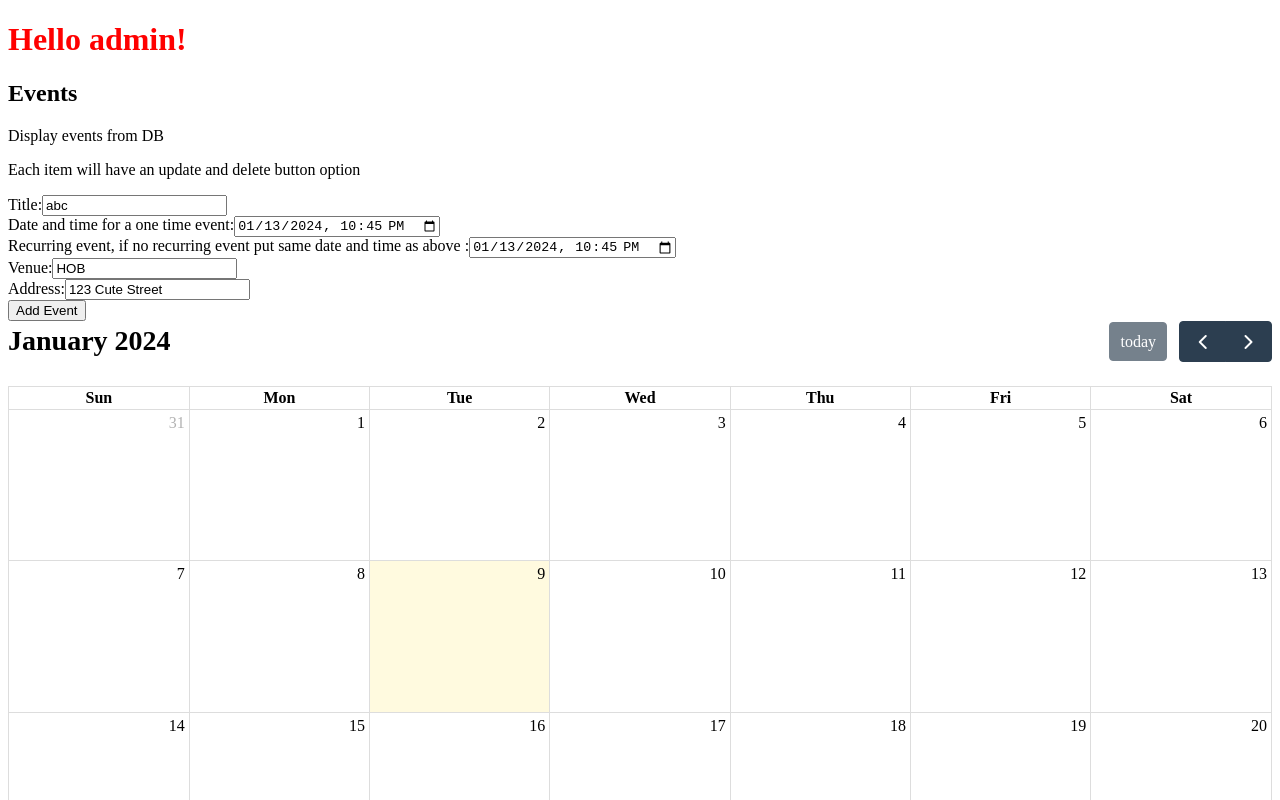
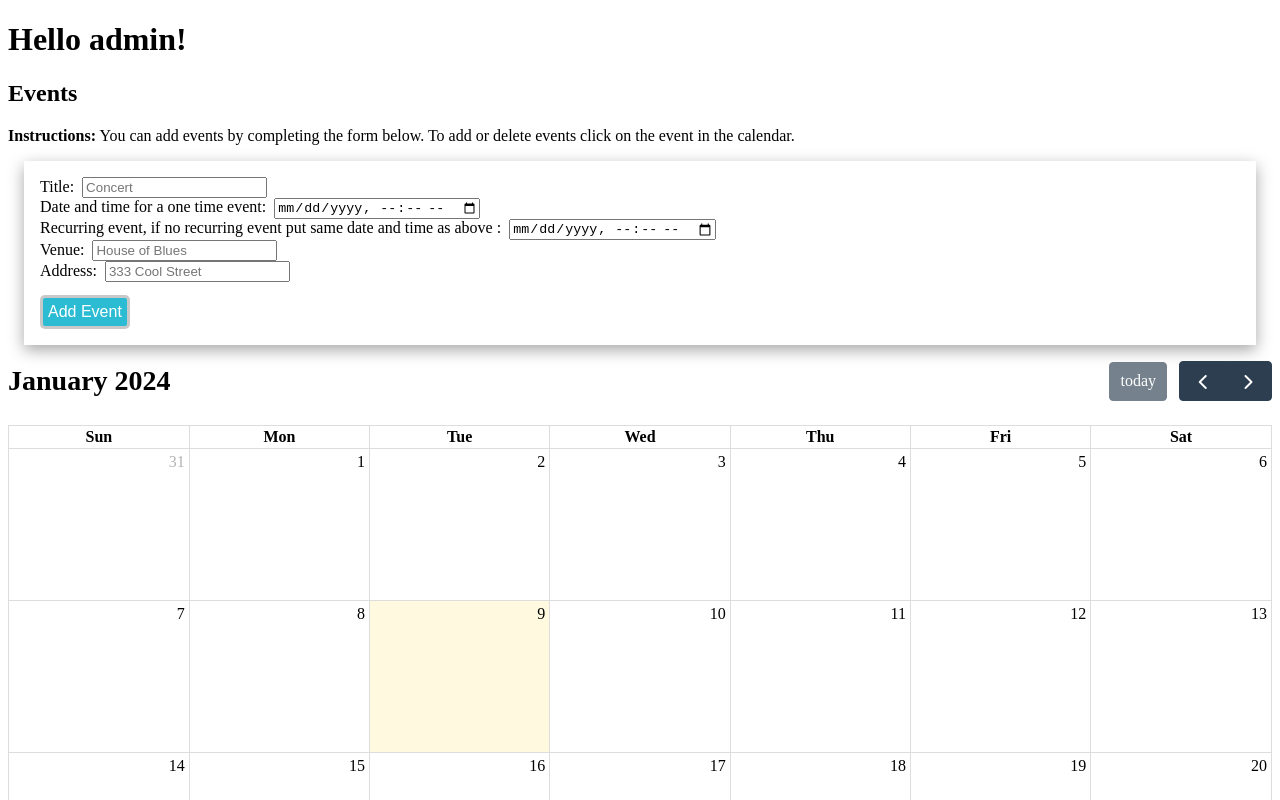
Before and after one commit to c-arriagada/es-admin, a React app: page / in a window 1280 px wide. Shown: the top 800 px of the page. Built offline with nearby package versions, Linux system fonts and the light colour scheme; no server answers.

Commit message:
added styling to modal and home page

```diff
--- a/src/components/EventForm.jsx
+++ b/src/components/EventForm.jsx
@@ -2,12 +2,20 @@ import React, { useState } from "react";
 
 function EventForm(props) {
     const emptyForm = {
-        "title": "abc",
-        "start_date": "2024-01-13T22:45",
-        "start_time": "2024-01-13T22:45",
-        "venue": "HOB",
-        "address": "123 Cute Street"
+        "title": "",
+        "start_date": "",
+        "start_time": "",
+        "venue": "",
+        "address": ""
     }
+    // test data to populate form
+    // const sampleObj = {
+    //     "title": "abc",
+    //     "start_date": "2024-01-13T22:45",
+    //     "start_time": "2024-01-13T22:45",
+    //     "venue": "HOB",
+    //     "address": "123 Cute Street"
+    // }
     const {onSubmit} = props
     const [formValues, setFormValues] = useState(emptyForm)
 
@@ -31,7 +39,7 @@ function EventForm(props) {
                 <label htmlFor="address">Address:</label>
                 <input type="text" id="address" name="address" placeholder="333 Cool Street" value={formValues.address} onChange={e => setFormValues({ ...formValues, "address": e.target.value })} /><br />
                 {/* <button type="submit" onClick={handleClick}>Add Event</button> */}
-                <button onClick={handleClick}>Add Event</button>
+                <button className="addEventBtn"   onClick={handleClick}>Add Event</button>
             </form>
         </>
     )
--- a/src/components/EventsCard.jsx
+++ b/src/components/EventsCard.jsx
@@ -59,11 +59,10 @@ function EventsCard() {
     return (
         <>
             <h2>Events</h2>
-            <div>
-                <p>Display events from DB</p>
-                <p>Each item will have an update and delete button option</p>
+            <p><b>Instructions:</b> You can add events by completing the form below. To add or delete events click on the event in the calendar.</p>
+            <div className="addEvent">
+                <EventForm onSubmit={addEvent} />
             </div>
-            <EventForm onSubmit={addEvent} />
             {!openModal &&
                 <FullCalendar
                     plugins={[dayGridPlugin]}
--- a/src/components/Modal.jsx
+++ b/src/components/Modal.jsx
@@ -39,21 +39,6 @@ function Modal({ closeModal, eventDetails, deleteEvent, updateEvent}) {
                     <h1>Event</h1>
                 </div>
                 <div className="body">
-                    <p>{eventDetails.title}</p>
-                    <p>{dateTime.toLocaleString([], options)}</p>
-                    {/* <p>{new Date(eventDetails.startTime).toLocaleTimeString}</p> */}
-                    <p>{eventDetails.venue}</p>
-                    <p>{eventDetails.address}</p>
-                </div>
-                <div className="footer">
-                    <button>Update event</button>
-                    <button onClick={()=> {
-                        console.log('eventId', eventDetails.id)
-                        deleteEvent(eventDetails.id)
-                        closeModal(false)
-                        }}>Delete event</button>
-                </div>
-                <div>
                     <form id="modalForm">
                         <label htmlFor="titleModal">Title:</label>
                         <input type="text" name="title" defaultValue={eventDetails.title} /><br/>
@@ -64,7 +49,15 @@ function Modal({ closeModal, eventDetails, deleteEvent, updateEvent}) {
                         <input type="text" name="venue" defaultValue={eventDetails.venue} /><br/>
                         <label htmlFor="addressModal">Address:</label>
                         <input type="text" name="address" defaultValue={eventDetails.address} /><br/>
-                        <button type="submit" onClick={handleSubmit}>Submit</button>
+                        <div className="footer">
+                            {/* <button>Update event</button> */}
+                            <button className="updateBtn" type="submit" onClick={handleSubmit}>Update Event</button>
+                            <button className="deleteBtn" onClick={()=> {
+                                console.log('eventId', eventDetails.id)
+                                deleteEvent(eventDetails.id)
+                                closeModal(false)
+                                }}>Delete Event</button>
+                        </div>
                     </form>
                 </div>
             </div>
--- a/src/pages/Home.jsx
+++ b/src/pages/Home.jsx
@@ -6,7 +6,7 @@ function Home() {
     return (
         <>
             <EventsCard/>
-            <VideosCard/>
+            {/* <VideosCard/> */}
         </>
     )
 }
--- a/src/styles.css
+++ b/src/styles.css
@@ -1,6 +1,22 @@
-h1 {
-    color: red;
+.addEvent {
+    display: flex;
+    flex-direction: column;
+    /* border: solid 1px red; */
+    justify-content: space-between;
+    box-shadow: rgba(0, 0, 0, 0.35) 0px 5px 15px;
+    padding: 1em;
+    margin: 1em;
 }
+.addEventBtn {
+    margin-top: .8em;
+    background-color: rgb(43, 188, 211);
+    border-radius: 5px;
+    border: solid rgb(200, 200, 200);
+    color: white;
+    font-size: 1em;
+    padding: 5px;
+}
+
 .modalBackground {
     width: 100vw;
     height: 100vh;
@@ -14,7 +30,7 @@ h1 {
 
 .modalContainer {
     width: 500px;
-height: 500px;
+    height: 400x;
     border-radius: 12px;
     background-color: white;
     box-shadow: rgba(0, 0, 0, 0.35) 0px 5px 15px;
@@ -44,10 +60,9 @@ cursor: pointer;
 .modalContainer .body {
     flex: 50%;
     display: flex;
-justify-content: center;
+    flex-direction: column;
     align-items: center;
     font-size: 1.7rem;
-text-align: center;
 }
 
 .modalContainer .footer {
@@ -57,14 +72,26 @@ justify-content: center;
     align-items: center;
 }
 
-.modalContainer .footer button {
+.footer button {
     width: 150px;
     height: 45px;
     margin: 10px;
     border: none;
-background-color: cornflowerblue;
     color: white;
     border-radius: 8px;
     font-size: 20px;
     cursor: pointer;
+    margin-top: 2em;
 }
+
+.updateBtn {
+    background-color: cornflowerblue;
+}
+
+.deleteBtn {
+    background-color: red;
+}
+
+label {
+    padding-right: .5em;
+}
```
Lines whose indentation alone changed are shown as unchanged.
